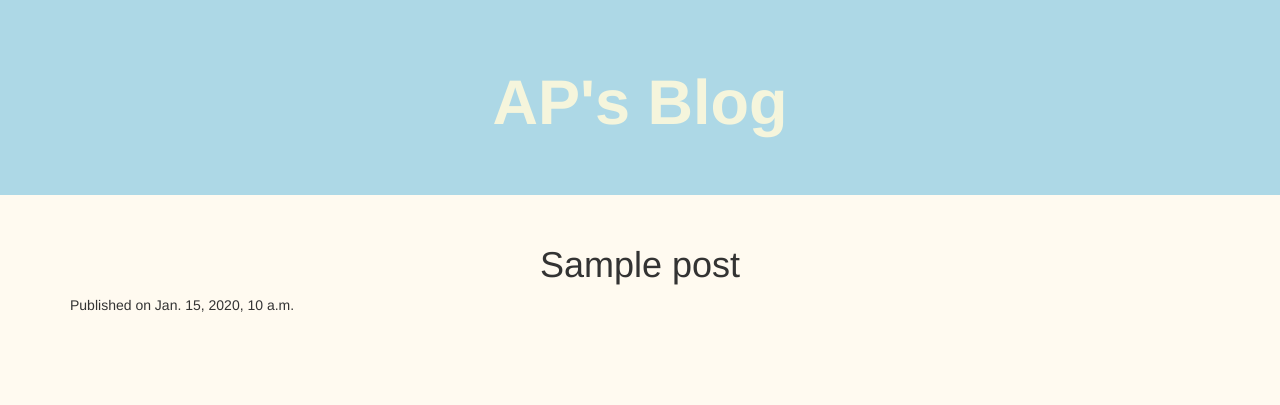
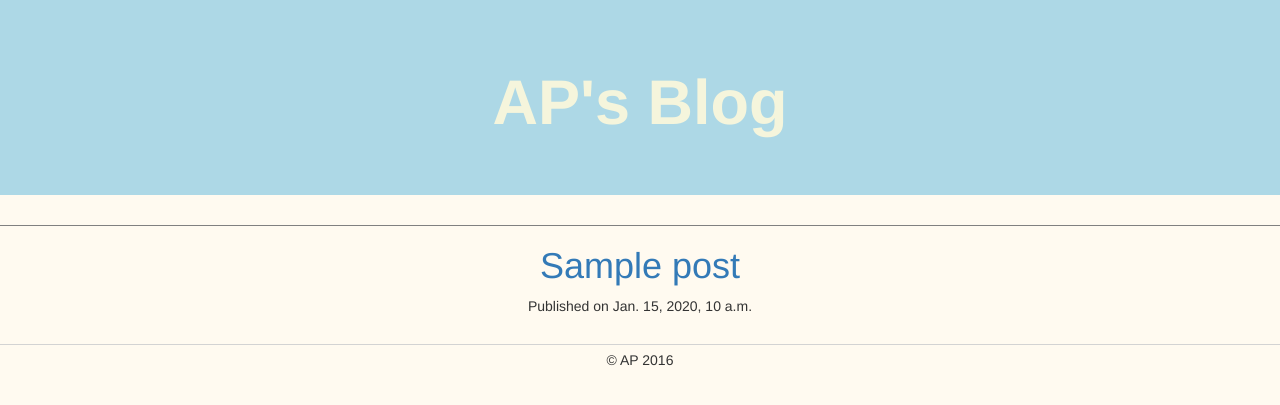
Before and after one commit to reztip/mysite, a Django app: template blog/templates/blog/index.html in a window 1280 px wide. Shown: the top 405 px of the page. Run offline with Django 3.2, Linux system fonts and the light colour scheme; the template is opened without the code that fills it: most values are stand-ins (such as "Sample title", 1, 10 or a date in 2020); some libraries are stand-ins or nearby versions.

Commit message:
add basic index feature + links to each blog post

```diff
--- a/blog/static/blog/style.css
+++ b/blog/static/blog/style.css
@@ -16,6 +16,7 @@ p, small {
 
 .pubdate {
   text-align: center;
+  display: block;
 }
 
 .edit {
@@ -31,13 +32,14 @@ p, small {
 
 
 .footer {
-  width: 100%;
-  height: 28px;
-  border-top: 1px solid #E0E0E0;
-  position: absolute;
-  bottom: 0px;
-  left: 0px;
+  clear: both;
+  position: relative;
+  z-index: 10;
+  height: 3em;
+  margin-top: 2em;
   text-align: center;
+  border-top: 1px solid lightgrey;
+  padding: 5px;
 }
 .page-header {
   margin-top: -15px;
@@ -69,3 +71,8 @@ textarea {
 .blogtitle:hover {
   color: beige;
 }
+
+.blogpost {
+  border-top: 1px solid grey;
+  margin-top: 10px;
+}
--- a/blog/templates/blog/base.html
+++ b/blog/templates/blog/base.html
@@ -12,4 +12,5 @@
   {% block blogscontent %}
   {% endblock %}
 </body>
+  <div class="page-footer footer">&copy; AP 2016</footer>
 </html>
--- a/blog/templates/blog/detail.html
+++ b/blog/templates/blog/detail.html
@@ -17,4 +17,3 @@
       <textarea readonly class="post-text">{{ post.body }}</textarea>
     </div>
   {% endblock %}
-  <footer class="footer">The end.</footer>
--- a/blog/templates/blog/index.html
+++ b/blog/templates/blog/index.html
@@ -1,13 +1,14 @@
 {% extends "blog/base.html" %}
 {% block blogscontent %}
   {% for post in posts %}
+    <div class="blogpost">
     {% if post.publish_date != None %}
-      <div class="container">
-        <h1>{{ post.title }}</h1>
+    <h1><a href="{% url 'blog:detail' pk=post.id %}">{{ post.title }}</a></h1>
         <span class="pubdate">Published on {{ post.publish_date }}</span>
-      </div>
+        <span class="page-header"></span>
     {% else %}
-      <h1>{{ post.title }}</h1>
+    <h1><a href="{% url 'blog:detail' pk=post.id %}">{{ post.title }}</a></h1>
+    </div>
     {% endif %}
   {% endfor %}
 {% endblock %}
--- a/blog/views.py
+++ b/blog/views.py
@@ -1,12 +1,13 @@
 from django.shortcuts import render
+from django.core.paginator import Paginator
 from .models import Post
 from .forms import PostForm
 
 def index(request):
     posts = Post.objects.all()
-    return render(request, 'blog/index.html', context = {'posts': posts})
+    paginator = Paginator(posts, 8)
+    return render(request, 'blog/index.html', context = {'posts': paginator.page(1)})
 
 def detail(request, pk):
     post = Post.objects.get(pk = pk)
-    # form = PostForm(instance = post)
     return render(request, 'blog/detail.html', context = {'post': post})
```
